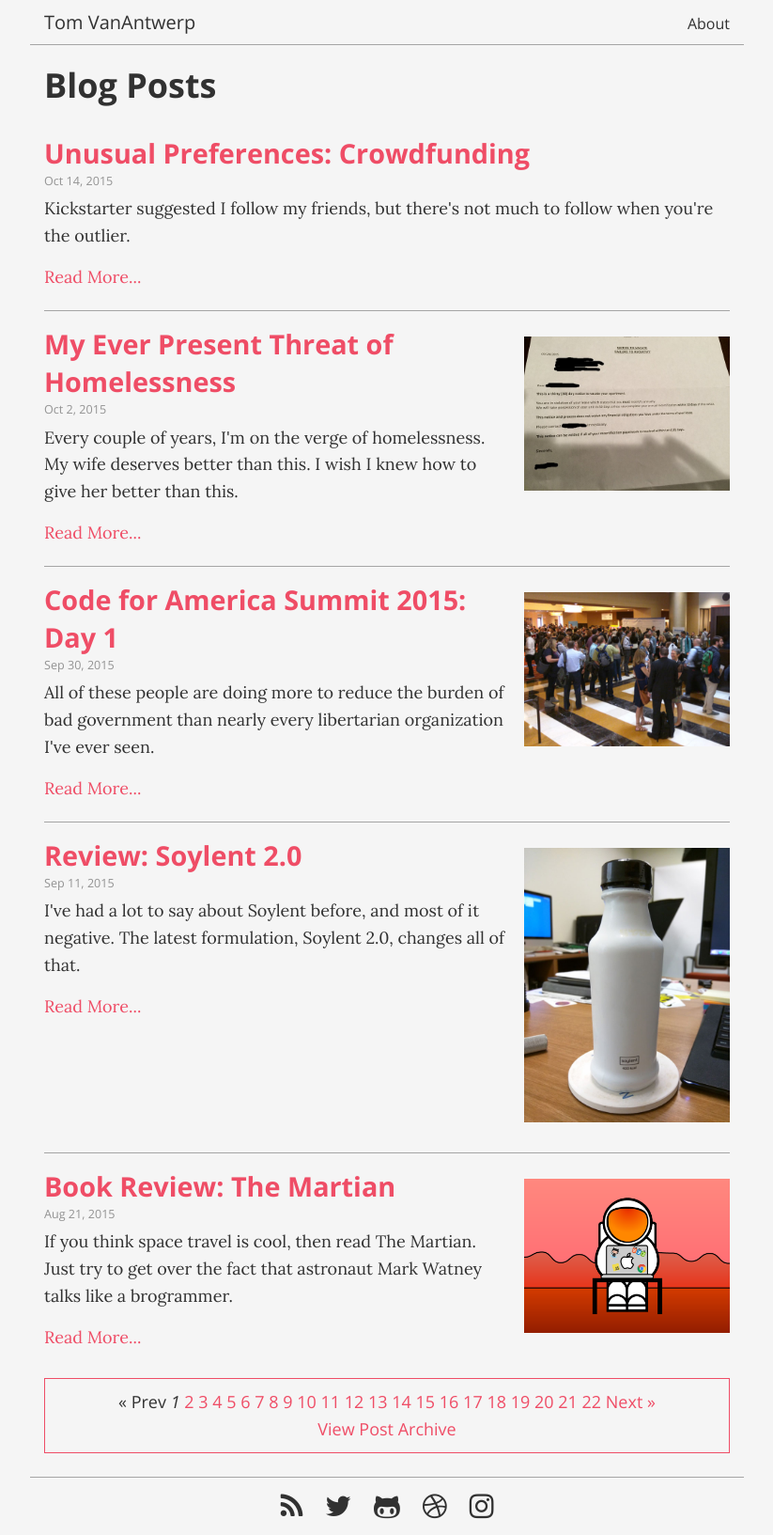
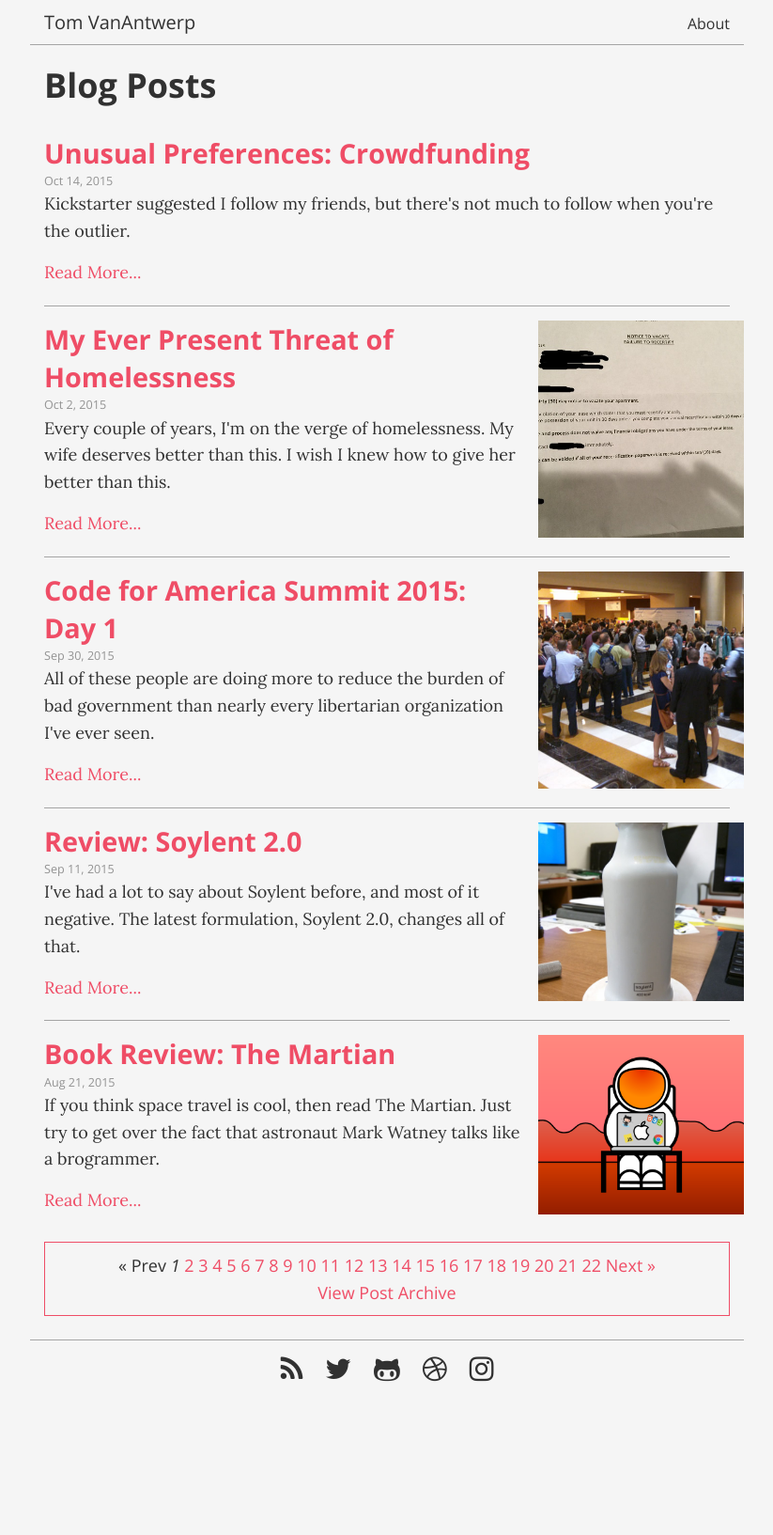
Before and after one commit to tvanantwerp/old-tomvanantwerp.com, a Jekyll site: the page built from index.html, in a window 1280 px wide. Shown: the whole page at 94% size, without its empty margins (228-1051 px from the left). Built offline with Jekyll 4.4.1, drawn with Linux system fonts in a browser that asks for light colours; nearby versions of some CDN libraries; the list of posts is cut into pages by our own code; after the commit the page ends 1487 px from its top, so only the background shows below that.

Commit message:
Rewrite post listings with flexbox

```diff
--- /dev/null
+++ b/_includes/listing-no-thumbnail.html
@@ -0,0 +1,19 @@
+<div class="listing-snippet">
+  <h2>
+    <a href="{{ include.listing.url | prepend: site.baseurl }}">{{ include.listing.title }}</a>
+  </h2>
+  <p class="post-meta">
+    <time datetime="{{ include.listing.date }}">{{ include.listing.date | date: "%b %-d, %Y" }}</time>
+    {% unless include.listing.categories == empty %}
+    <span>&nbsp;&#124;&nbsp;
+      {% for category in include.listing.categories %}
+        {{ category }}{% unless category == include.listing.categories.last %},{% endunless %}
+      {% endfor %}
+    </span>
+    {% endunless %}
+  </p>
+  <p>
+    {{ include.listing.description }}
+  </p>
+  <p class="read-more"><a href="{{ include.listing.url | prepend: site.baseurl }}">Read More...</a></p>
+</div>
--- /dev/null
+++ b/_includes/listing-thumbnail.html
@@ -0,0 +1,20 @@
+<div class="listing-snippet has-thumbnail">
+  <h2>
+    <a href="{{ post.url | prepend: site.baseurl }}">{{ post.title }}</a>
+  </h2>
+  <p class="post-meta">
+    <time datetime="{{ post.date }}">{{ post.date | date: "%b %-d, %Y" }}</time>
+    {% unless post.categories == empty %}
+    <span>&nbsp;&#124;&nbsp;
+      {% for category in post.categories %}
+        {{ category }}{% unless category == post.categories.last %},{% endunless %}
+      {% endfor %}
+    </span>
+    {% endunless %}
+  </p>
+  <p>
+    {{ post.description }}
+  </p>
+  <p class="read-more"><a href="{{ post.url | prepend: site.baseurl }}">Read More...</a></p>
+</div>
+<a class="listing-thumbnail" style="background-image:url({{ post.thumbnail }})" href="{{ post.url | prepend: site.baseurl }}"></a>
--- /dev/null
+++ b/_sass/_listings.scss
@@ -0,0 +1,64 @@
+ul.post-list {
+  list-style: none;
+  margin: 0 0  $font-line-height 0;
+}
+
+ul.post-list > li {
+  border-bottom: 1px solid $gray-lighter;
+  display: flex;
+  align-items: stretch;
+  flex-wrap: nowrap;
+  padding: 15px 0 20px 0;
+
+  @media (max-width: $mobile-max) {
+    flex-direction: column-reverse;
+  }
+
+  @media (min-width: $mobile-max + 1) {
+    flex-direction: row;
+  }
+
+  &:first-child {
+    padding: 0 0 20px 0;
+  }
+
+  &:last-child {
+    border: none;
+    padding: 15px 0 0 0;
+  }
+
+  h2,
+  p {
+    margin: 0 0 0 0;
+  }
+
+  p.read-more {
+    margin: 15px 0 0 0;
+  }
+}
+
+.listing-snippet {
+  flex: 1 0 100%;
+
+  @media (min-width: $mobile-max + 1) {
+    &.has-thumbnail {
+      flex-basis: 70%
+    }
+  }
+}
+
+.listing-thumbnail {
+  background-position: center;
+  background-size: cover;
+  flex: 1 0 100%;
+
+  @media (max-width: $mobile-max) {
+    min-height: 300px;
+    margin-bottom: 30px;
+  }
+
+  @media (min-width: $mobile-max) {
+    flex-basis: 30%;
+    margin-left: 15px;
+  }
+}
--- a/_sass/_reset.scss
+++ b/_sass/_reset.scss
@@ -16,6 +16,7 @@ article, aside, canvas, details, embed,
 figure, figcaption, footer, header, hgroup,
 menu, nav, output, ruby, section, summary,
 time, mark, audio, video {
+  box-sizing: border-box;
   margin: 0;
   padding: 0;
   border: 0;
--- a/_sass/_structure.scss
+++ b/_sass/_structure.scss
@@ -34,55 +34,27 @@ img {
   width: 100%;
 }
 
-@media (max-width: 760px) {
+@media (max-width: $mobile-max) {
   html, body {
     margin: 0;
     padding: 0;
   }
 }
 
-@media (min-width: 760px) {
+@media (min-width: $mobile-max + 1) {
   html, body {
     margin: 0 auto;
     padding: 0;
-    width: 760px;
-  }
-
-  img.thumbnail {
-    float: right;
-    margin: 12px 0 12px 20px;
-    max-width: 30%;
+    width: $mobile-max;
   }
 
   article img.thumbnail {
-    float: none;
     margin: 0 0 12px;
     max-width: 100%;
     width: 100%;
   }
 }
 
-ul.post-list > li {
-  @extend %clearfix;
-
-  border-bottom: 1px solid $gray-lighter;
-  padding: 15px 0 20px 0;
-
-  &:first-child {
-    padding: 0 0 20px 0;
-  }
-
-  &:last-child {
-    border: none;
-    padding: 15px 0 0 0;
-  }
-
-  > h2,
-  > p {
-    margin: 0 0 0 0;
-  }
-}
-
 footer {
   text-align: center;
 }
--- a/_sass/_typography.scss
+++ b/_sass/_typography.scss
@@ -127,19 +127,6 @@ ol {
 ul {
   list-style-type: disc;
   margin: 0 0 $font-line-height 35px;
-
-  &.post-list {
-    list-style: none;
-    margin: 0 0  $font-line-height 0;
-
-    p.post-meta {
-        @extend %default-post-meta;
-    }
-
-    p.read-more {
-      margin: 15px 0 0 0;
-    }
-  }
 }
 
 
--- a/css/main.scss
+++ b/css/main.scss
@@ -37,6 +37,8 @@ $font-color: $gray-darker;
 $font-size: 18px;
 $font-line-height: ( $font-size * 1.6 );
 
+$mobile-max: 760px;
+
 @import "reset";
 @import "clearfix";
 @import "structure";
@@ -44,5 +46,6 @@ $font-line-height: ( $font-size * 1.6 );
 @import "highlights";
 @import "navigation";
 @import "tables";
+@import "listings";
 @import "footer";
 @import "social-buttons";
--- a/index.html
+++ b/index.html
@@ -9,27 +9,10 @@ layout: default
   {% for post in paginator.posts %}
     <li>
       {% if post.thumbnail %}
-        <a href="{{ post.url | prepend: site.baseurl }}">
-          <img class="thumbnail" src="{{ post.thumbnail }}">
-        </a>
+        {% include listing-thumbnail.html listing=post %}
+      {% else %}
+        {% include listing-no-thumbnail.html listing=post %}
       {% endif %}
-      <h2>
-        <a href="{{ post.url | prepend: site.baseurl }}">{{ post.title }}</a>
-      </h2>
-      <p class="post-meta">
-        <time datetime="{{ post.date }}">{{ post.date | date: "%b %-d, %Y" }}</time>
-        {% unless post.categories == empty %}
-        <span>&nbsp;&#124;&nbsp;
-          {% for category in post.categories %}
-            {{ category }}{% unless category == post.categories.last %},{% endunless %}
-          {% endfor %}
-        </span>
-        {% endunless %}
-      </p>
-      <p>
-        {{ post.description }}
-      </p>
-      <p class="read-more"><a href="{{ post.url | prepend: site.baseurl }}">Read More...</a></p>
     </li>
   {% endfor %}
 </ul>
```
